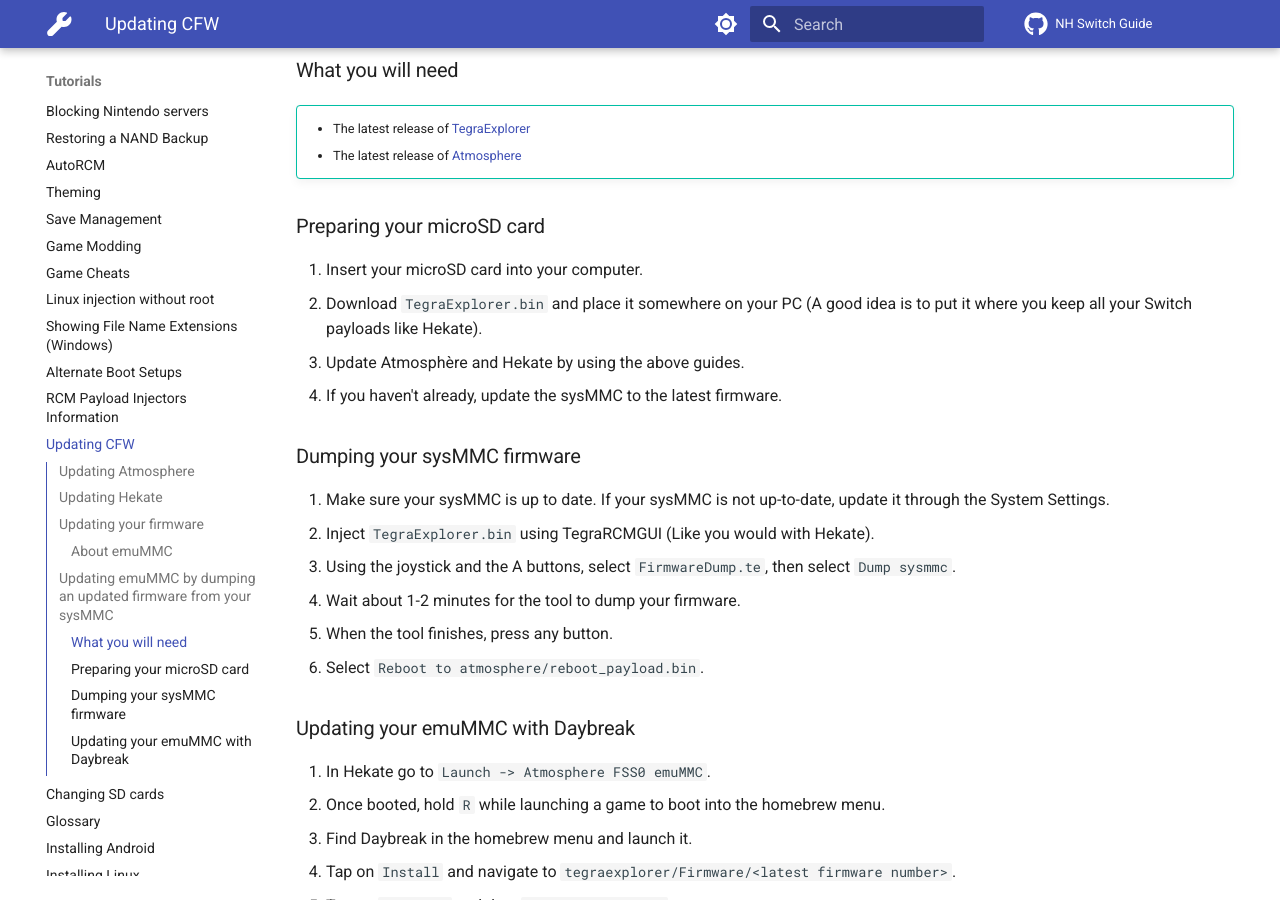
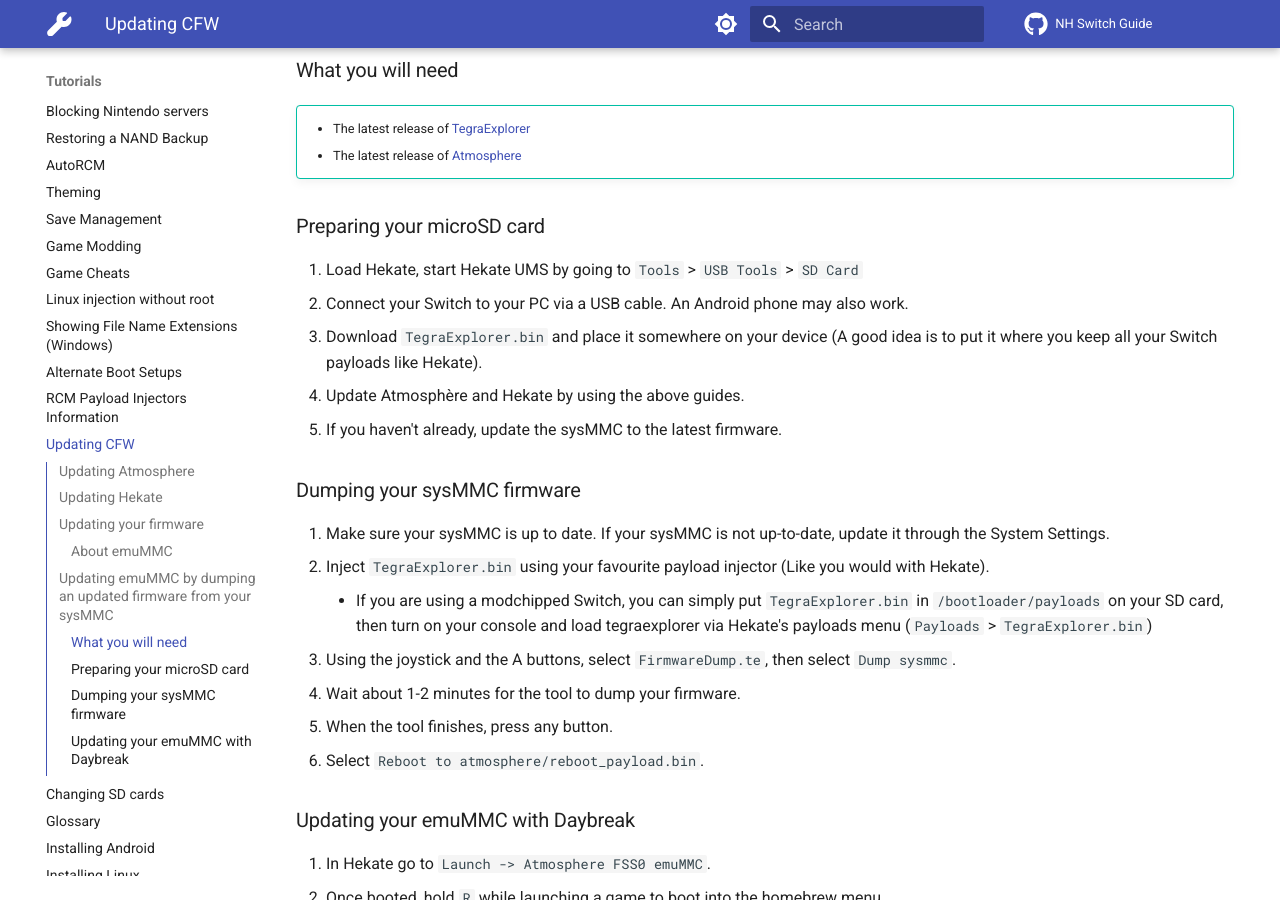
Before and after one commit to nh-server/switch-guide, an MkDocs documentation site: the page built from docs/extras/updating.md, in a window 1280 px wide and 900 px high, scrolled down 2831 px. Built offline with MkDocs 1.6.1 and Material for MkDocs 9.7.7, drawn with Linux system fonts in a browser that asks for light colours; comment, search, counter and statistics services are not loaded.

Commit message:
accomodate for modchip users

```diff
--- a/docs/extras/updating.md
+++ b/docs/extras/updating.md
@@ -85,15 +85,17 @@
 
 ### Preparing your microSD card
 
-1. Insert your microSD card into your computer.
-2. Download `TegraExplorer.bin` and place it somewhere on your PC (A good idea is to put it where you keep all your Switch payloads like Hekate).
-3. Update Atmosphère and Hekate by using the above guides.
-4. If you haven't already, update the sysMMC to the latest firmware.
+1. Load Hekate, start Hekate UMS by going to `Tools` > `USB Tools` > `SD Card`
+2. Connect your Switch to your PC via a USB cable. An Android phone may also work.
+3. Download `TegraExplorer.bin` and place it somewhere on your device (A good idea is to put it where you keep all your Switch payloads like Hekate).
+4. Update Atmosphère and Hekate by using the above guides.
+5. If you haven't already, update the sysMMC to the latest firmware.
 
 ### Dumping your sysMMC firmware
 
 1. Make sure your sysMMC is up to date. If your sysMMC is not up-to-date, update it through the System Settings.
-2. Inject `TegraExplorer.bin` using TegraRCMGUI (Like you would with Hekate).
+2. Inject `TegraExplorer.bin` using your favourite payload injector (Like you would with Hekate).
+    - If you are using a modchipped Switch, you can simply put `TegraExplorer.bin` in `/bootloader/payloads` on your SD card, then turn on your console and load tegraexplorer via Hekate's payloads menu (`Payloads` > `TegraExplorer.bin`)
 3. Using the joystick and the A buttons, select `FirmwareDump.te`, then select `Dump sysmmc`.
 4. Wait about 1-2 minutes for the tool to dump your firmware.
 5. When the tool finishes, press any button.
```
